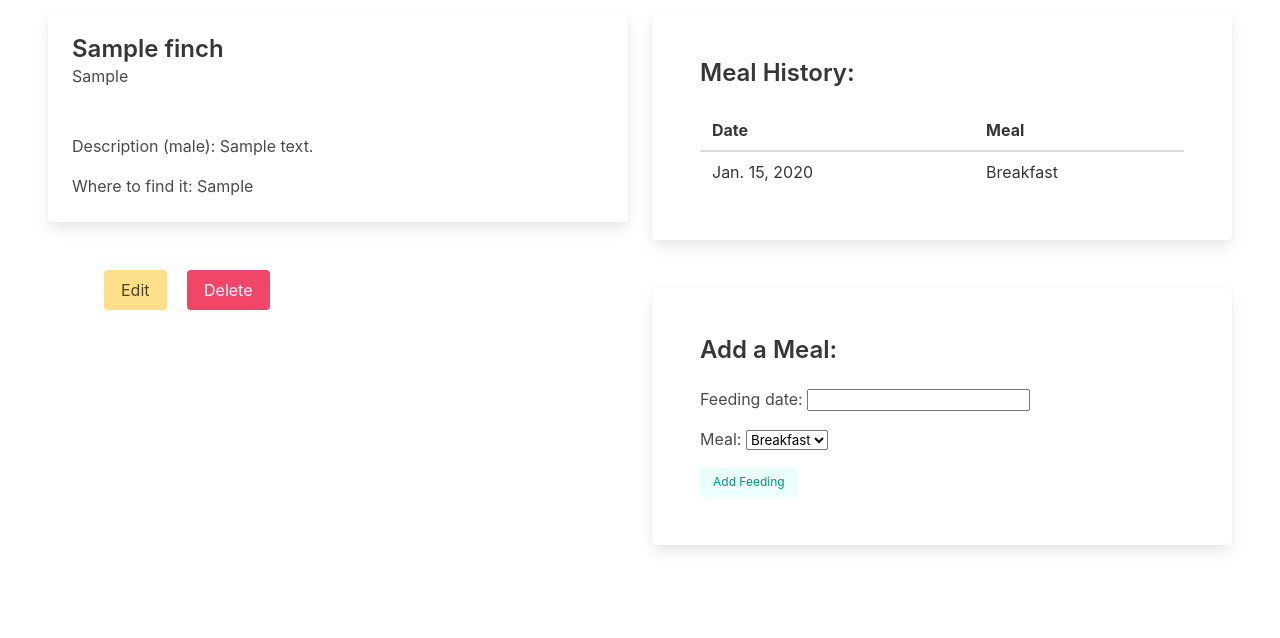
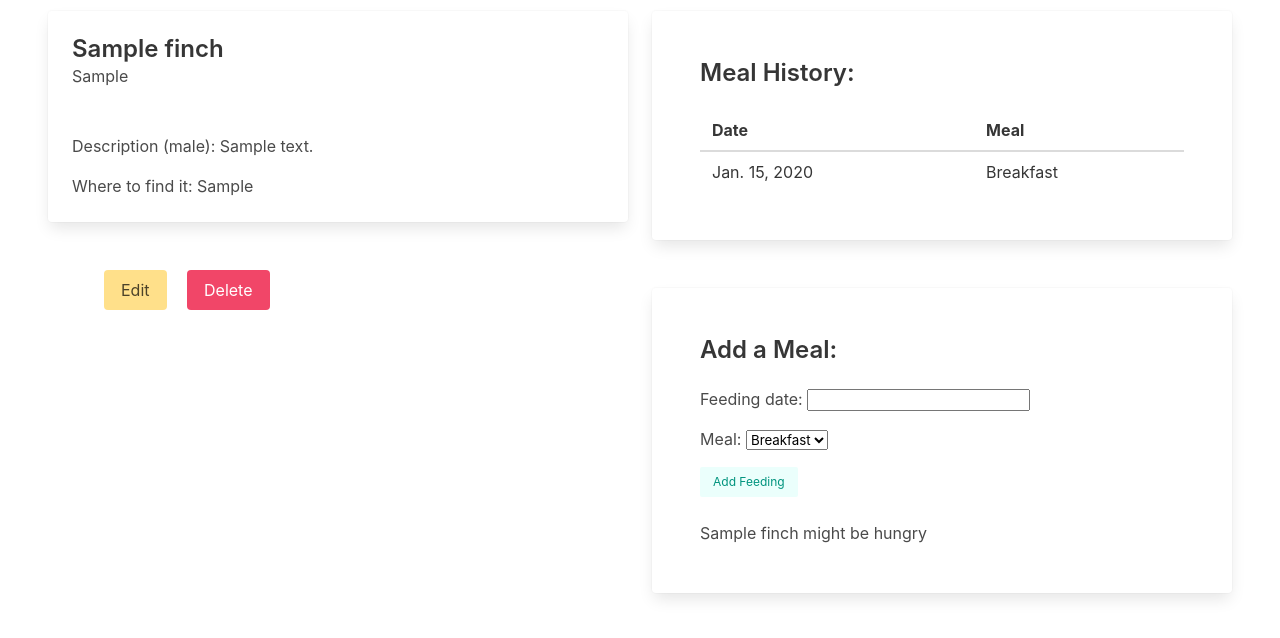
Before and after one commit to SofiaTruta/finch-collector, a Django app: page /finches/1/ in a window 1280 px wide. Shown: the part 93-731 px from the top of the page. Run offline with Django 4.2, Linux system fonts and the light colour scheme; tables that the repository leaves empty hold one stand-in row (values such as "Sample post").

Commit message:
single finch related stuff

```diff
--- a/main_app/models.py
+++ b/main_app/models.py
@@ -1,5 +1,6 @@
 from django.db import models
 from django.urls import reverse
+from datetime import date
 
 # data
 MEALS = (
@@ -21,6 +22,8 @@ class Finch(models.Model):
     def get_absolute_url(self):
         return reverse("single_finch", kwargs={"finch_id": self.id})
 
+    def fed_for_today(self):
+        return self.feeding_set.filter(date=date.today()).count() >= len(MEALS) #returns true if condition met
 
 class Feeding(models.Model):
     date = models.DateField('feeding date')
--- a/main_app/templates/finches/single-finch.html
+++ b/main_app/templates/finches/single-finch.html
@@ -48,11 +48,27 @@
       <!-- give option to add meal -->
       <div class='card p-6'>
         <p class="title is-4">Add a Meal:</p>
-        <form action="{% url 'add_feeding' finch.id %}">
+        <form action="{% url 'add_feeding' finch.id %}" method="POST">
           {% csrf_token %}
           {{ feeding_form.as_p }}
-          <input type="submit" value="Add Feeding" class='button is-primary is-light is-small'/>
+          {% if finch.fed_for_today %}
+          <fieldset disabled>
+            <input type="submit" value="No more food for today" class='button is-danger is-light is-small disabled' />
+          </fieldset>
+          {% else %}
+          <input type="submit" value="Add Feeding" class='button is-primary is-light is-small' />
+          {% endif %}
         </form>
+        <br>
+        {% if finch.fed_for_today %}
+        <div>
+          <p>{{ finch.name }} has been fed all meals for today. </p>
+        </div>
+        {% else %}
+        <div>
+          <p>{{ finch.name }} might be hungry</p>
+        </div>
+        {% endif %}
       </div>
 
     </div>
--- a/main_app/views.py
+++ b/main_app/views.py
@@ -31,7 +31,7 @@ def add_feeding(request, finch_id):
         new_feeding = form.save(commit=False)
         new_feeding.finch_id = finch_id
         new_feeding.save()
-    return redirect('single_finch')
+    return redirect('single_finch', finch_id=finch_id)
 
 
 class FinchCreate(CreateView):
```
